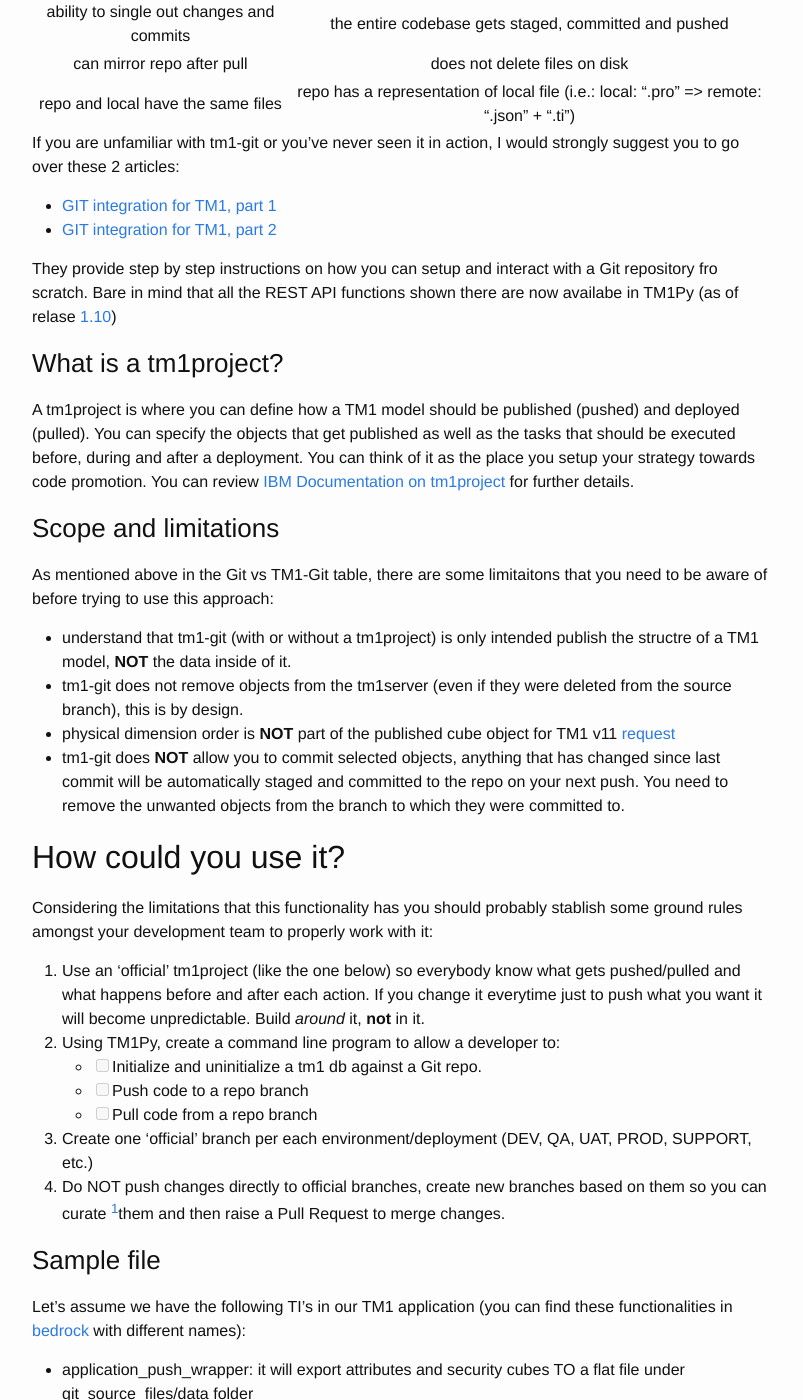
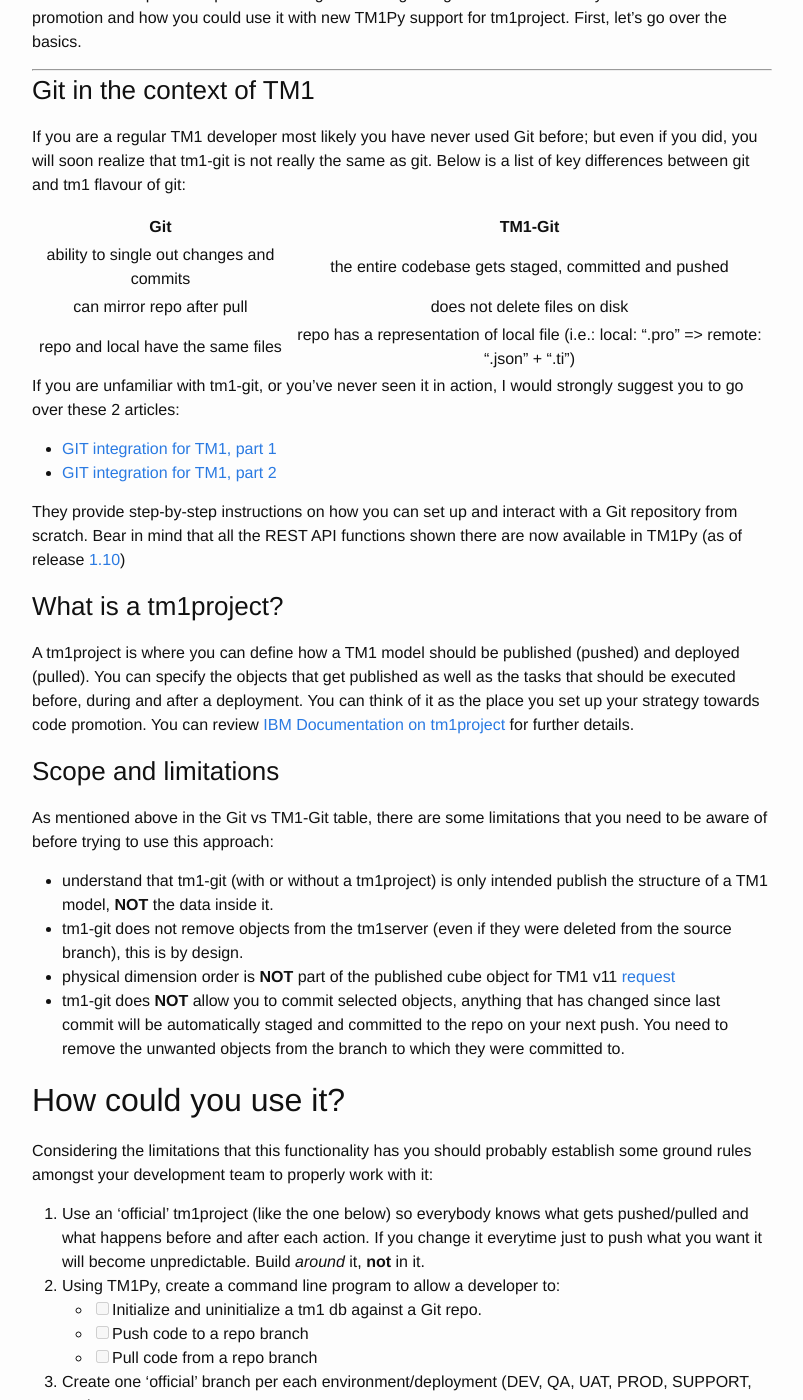
Before and after one commit to cubewise-code/tm1py-tales, a Jekyll site: the page built from _posts/2022-12-19-tm1-project.md, in a window 1280 px wide and 1400 px high, scrolled down 626 px. Shown: the whole window, without its empty margins (238-1041 px from the left). Built offline with Jekyll 4.4.1, drawn with Linux system fonts in a browser that asks for light colours; our own code applies the rules of GitHub Pages for plain Markdown files; some of the changed text lies outside the part shown.

Commit message:
Fix typos and rendering in tm1-project tale

```diff
--- a/_posts/2022-12-19-tm1-project.md
+++ b/_posts/2022-12-19-tm1-project.md
@@ -2,8 +2,17 @@
 
 ## A take on tm1project
 
-[TOC]
+# Table of contents
 
+- [A take on tm1project](#a-take-on-tm1project)
+- [Overview](#overview)
+  - [Git in the context of TM1](#git-in-the-context-of-tm1)
+  - [What is a tm1project?](#what-is-a-tm1project)
+  - [Scope and limitations](#scope-and-limitations)
+- [How could you use it?](#how-could-you-use-it)
+  - [Sample file](#sample-file)
+- [Why should you consider it?](#why-should-you-consider-it)
+- [Supported tm1project components in TM1Py](#supported-tm1project-components-in-tm1py)
 
 
 ## Overview
@@ -22,38 +31,38 @@
 |        can mirror repo after pull         |                does not delete files on disk                 |
 |    repo and local have the same files     | repo has a representation of local file (i.e.: local: ".pro" => remote: ".json" + ".ti") |
 
-If you are unfamiliar with tm1-git or you've never seen it in action,  I would strongly suggest you to go over these 2 articles:
+If you are unfamiliar with tm1-git, or you've never seen it in action,  I would strongly suggest you to go over these 2 articles:
 
 - [GIT integration for TM1, part 1](https://www.ykud.com/blog/cognos/tm1-cognos/git-integration-for-tm1-part-1/)
 - [GIT integration for TM1, part 2](https://www.ykud.com/blog/cognos/tm1-cognos/git-integration-for-tm1-part-2/)
 
-They provide step by step instructions on how you can setup and interact with a Git repository fro scratch. Bare in mind that all the REST API functions shown there are now availabe in TM1Py (as of relase [1.10](https://github.com/cubewise-code/tm1py/releases/tag/1.10.0))
+They provide step-by-step instructions on how you can set up and interact with a Git repository from scratch. Bear in mind that all the REST API functions shown there are now available in TM1Py (as of release [1.10](https://github.com/cubewise-code/tm1py/releases/tag/1.10.0))
 
 ### What is a tm1project?
 
 A tm1project is where you can define how a TM1 model should be published (pushed) and deployed (pulled).
-You can specify the objects that get published as well as the tasks that should be executed before, during and after a deployment. You can think of it as the place you setup your strategy towards code promotion. You can review [IBM Documentation on tm1project](https://www.ibm.com/docs/en/planning-analytics/2.0.0?topic=git-tm1-model-source-specification) for further details.
+You can specify the objects that get published as well as the tasks that should be executed before, during and after a deployment. You can think of it as the place you set up your strategy towards code promotion. You can review [IBM Documentation on tm1project](https://www.ibm.com/docs/en/planning-analytics/2.0.0?topic=git-tm1-model-source-specification) for further details.
 
 ### Scope and limitations
 
-As mentioned above in the Git vs TM1-Git table, there are some limitaitons that you need to be aware of before trying to use this approach:
+As mentioned above in the Git vs TM1-Git table, there are some limitations that you need to be aware of before trying to use this approach:
 
-- understand that tm1-git (with or without a tm1project) is only intended publish the structre of a TM1 model, **NOT** the data inside of it.
+- understand that tm1-git (with or without a tm1project) is only intended publish the structure of a TM1 model, **NOT** the data inside it.
 - tm1-git does not remove objects from the tm1server (even if they were deleted from the source branch), this is by design.
 - physical dimension order is **NOT** part of the published cube object for TM1 v11 [request](https://ibm-data-and-ai.ideas.ibm.com/ideas/PAOC-I-955)
 - tm1-git does **NOT** allow you to commit selected objects, anything that has changed since last commit will be automatically staged and committed to the repo on your next push. You need to remove the unwanted objects from the branch to which they were committed to.
 
 ## How could you use it?
 
-Considering the limitations that this functionality has you should probably stablish some ground rules amongst your development team to properly work with it:
+Considering the limitations that this functionality has you should probably establish some ground rules amongst your development team to properly work with it:
 
-1. Use an 'official' tm1project (like the one below) so everybody know what gets pushed/pulled and what happens before and after each action. If you change it everytime just to push what you want it will become unpredictable. Build *around* it, **not** in it.
+1. Use an 'official' tm1project (like the one below) so everybody knows what gets pushed/pulled and what happens before and after each action. If you change it everytime just to push what you want it will become unpredictable. Build *around* it, **not** in it.
 2. Using TM1Py, create a command line program to allow a developer to:
    - [ ] Initialize and uninitialize a tm1 db against a Git repo.
    - [ ] Push code to a repo branch
    - [ ] Pull code from a repo branch
 3. Create one 'official' branch per each environment/deployment (DEV, QA, UAT, PROD, SUPPORT, etc.)
-4. Do NOT push changes directly to official branches, create new branches based on them so you can curate [^1]them and then raise a Pull Request to merge changes.
+4. Do NOT push changes directly to official branches, create new branches based on them, so you can curate [^1]them and then raise a Pull Request to merge changes.
 
 ### Sample file
 
@@ -75,7 +84,7 @@
   "Files":
   [
     "git_source_files/data/*.*",
-    "git_source_files/scripts/*.*",
+    "git_source_files/scripts/*.*"
   ],
   "Ignore":
   [
@@ -178,25 +187,25 @@
 
 #### What would this tm1project do?
 
-- [ ] It will push all files under the git_source_files/data **AND** git_source_files/scripts to the repo
-- [ ] It will push attributes and security objects (not their data)
-- [ ] It will push cubes, dimensions, hierarchies, views, subsets, processes and chores (unless specified in the [Ignore] section)
-- [ ] It will ignore processes that start with 'zTest' and 'WIP' (you can add more wildcards in subsequent lines)
-- [ ] It will run 'export_before_push' before pushing to the repo (thus ensuring source files are up-to-date)
-- [ ] It will run 'save_data' and 'backup_instance' processes before pulling (thus modifying) anything in the target tm1 db
-- [ ] It will run 'import_after_pull' immediately after updating the model and source files from the repo
-- [ ] It will run 'post_deployment_task' to complete the deployment with any custom processes needed (i.e.: specific to a realease)
-- [ ] It will update the tm1s.cfg file (for 'PerformanceMonitorOn', 'PerfMonActive' and 'TopLog' fields) depending on the deployment (environment) in which it is run.
+- [x] It will push all files under the git_source_files/data **AND** git_source_files/scripts to the repo
+- [x] It will push attributes and security objects (not their data)
+- [x] It will push cubes, dimensions, hierarchies, views, subsets, processes and chores (unless specified in the [Ignore] section)
+- [x] It will ignore processes that start with 'zTest' and 'WIP' (you can add more wildcards in subsequent lines)
+- [x] It will run 'export_before_push' before pushing to the repo (thus ensuring source files are up-to-date)
+- [x] It will run 'save_data' and 'backup_instance' processes before pulling (thus modifying) anything in the target tm1 db
+- [x] It will run 'import_after_pull' immediately after updating the model and source files from the repo
+- [x] It will run 'post_deployment_task' to complete the deployment with any custom processes needed (i.e.: specific to a release)
+- [x] It will update the tm1s.cfg file (for 'PerformanceMonitorOn', 'PerfMonActive' and 'TopLog' fields) depending on the deployment (environment) in which it is run.
 
 ## Why should you consider it?
 
 There are multiple ways to move code around in TM1, from copying and pasting files to something more advance like [Pulse](https://code.cubewise.com/pulse-overview). With the introduction of REST API and TM1Py I'm pretty sure many developers have built their own custom application to spot differences, update objects and/or run processes as part of a deployment. So, why would you care for tm1project?
 Here are some reasons:
 
-- It is the only method that can functionaly work with a git repository. Not only you can use it for version control, you can also deploy from it without needing to restart your instance.
-- It provides the ability to natively include non-TM1 objects in your package/deployment. This is quite useful for storing small files (to load a 'sys' cube or other environmental data) as well as non-TM1 scripts (like bat, ps1, etc).
-- Future proof: once IBM includes the ability to execute REST from a TI process, you will be able to promote your code from within a TM1 instance without requiring any third party software or creating custom programs.
-- Also future proof is the fact that in next gen of [TM1 (v12)](https://youtu.be/F11_XnxA1Tk?t=1178) we are not going to have file access anymore, so switching over to a REST API driven approach will become mandatory.
+- It is the only method that can functionally work with a git repository. Not only you can use it for version control, you can also deploy from it without needing to restart your instance.
+- It provides the ability to natively include non-TM1 objects in your package/deployment. This is quite useful for storing small files (to load a 'sys' cube or other environmental data) as well as non-TM1 scripts (like bat, ps1, etc.).
+- Future-proof: once IBM includes the ability to execute REST from a TI process, you will be able to promote your code from within a TM1 instance without requiring any third party software or creating custom programs.
+- Also, future-proof is the fact that in next gen of [TM1 (v12)](https://youtu.be/F11_XnxA1Tk?t=1178) we are not going to have file access anymore, so switching over to a REST API driven approach will become mandatory.
 - Better DevOps integration - since now we can use Git to store and deploy our code we can take advantages of its integration with other common DevOps tool such as Jenkins, GitHub actions, ServiceNow, etc.
 
 
```
Also changed, not shown: other parts of _posts/2022-12-19-tm1-project.md (+2 -2 lines).
